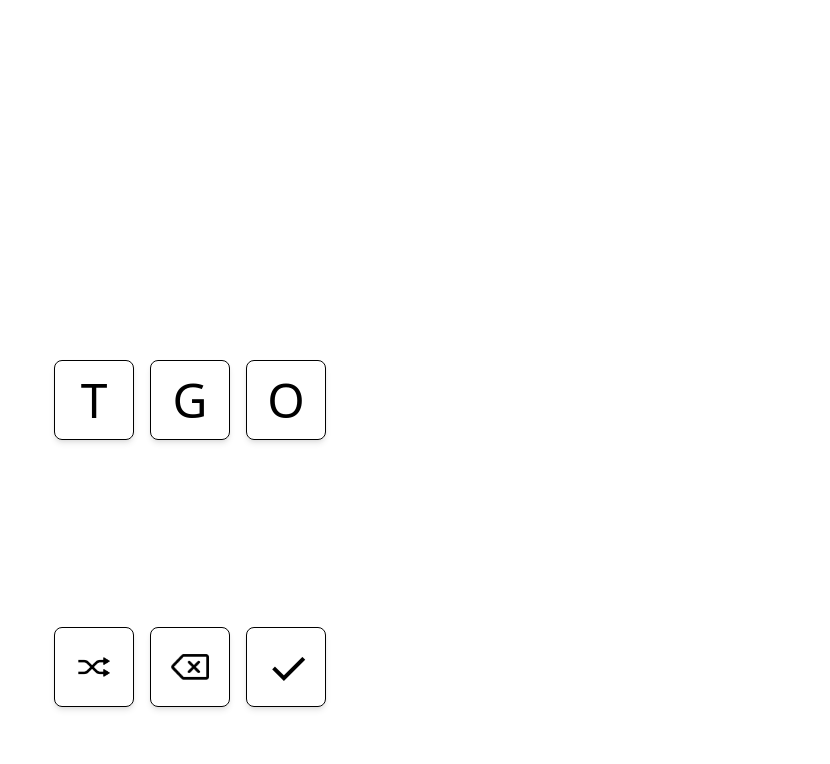
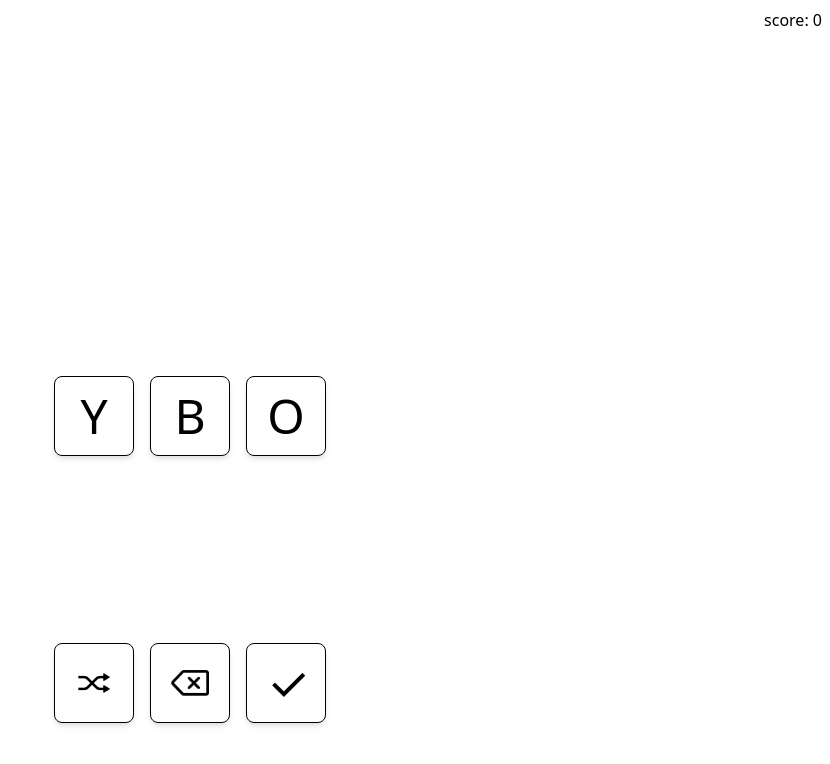
Before and after one commit to lacker/valentines2021, a React (Create React App) app: page / in a window 1280 px wide. Shown: the top 764 px of the page, without its empty margins (450-1280 px from the left). Built offline with nearby package versions, Linux system fonts and the light colour scheme.

Commit message:
hint display

```diff
--- a/src/App.js
+++ b/src/App.js
@@ -59,8 +59,10 @@ function App() {
   let [solution, setSolution] = useState("");
   let [letters, setLetters] = useState([]);
   let [partial, setPartial] = useState("");
+  let [score, setScore] = useState(0);
+  let [hint, setHint] = useState("");
 
-  let newGame = newLength => {
+  let newPuzzle = newLength => {
     if (newLength < MIN_LENGTH) {
       newLength = MIN_LENGTH;
     }
@@ -77,10 +79,11 @@ function App() {
     setSolution(newSolution);
     setLetters(newLetters);
     setPartial("");
+    setHint("");
   };
 
   if (letters.length === 0) {
-    newGame(length);
+    newPuzzle(length);
     return null;
   }
 
@@ -90,7 +93,14 @@ function App() {
   };
 
   return (
-    <div className="h-screen v-screen flex flex-col">
+    <div>
+      <div className="relative p-2">
+        <span className="absolute left-2">
+          {hint.length === 0 ? null : "hint: " + hint}
+        </span>
+        <span className="absolute right-2">{"score: " + score}</span>
+      </div>
+      <div className="h-screen flex flex-col">
         <div className="flex-1 flex justify-center items-center">
           <div className="text-5xl">{partial}</div>
         </div>
@@ -128,6 +138,7 @@ function App() {
           />
         </div>
       </div>
+    </div>
   );
 }
 
```
Lines whose indentation alone changed are shown as unchanged.
